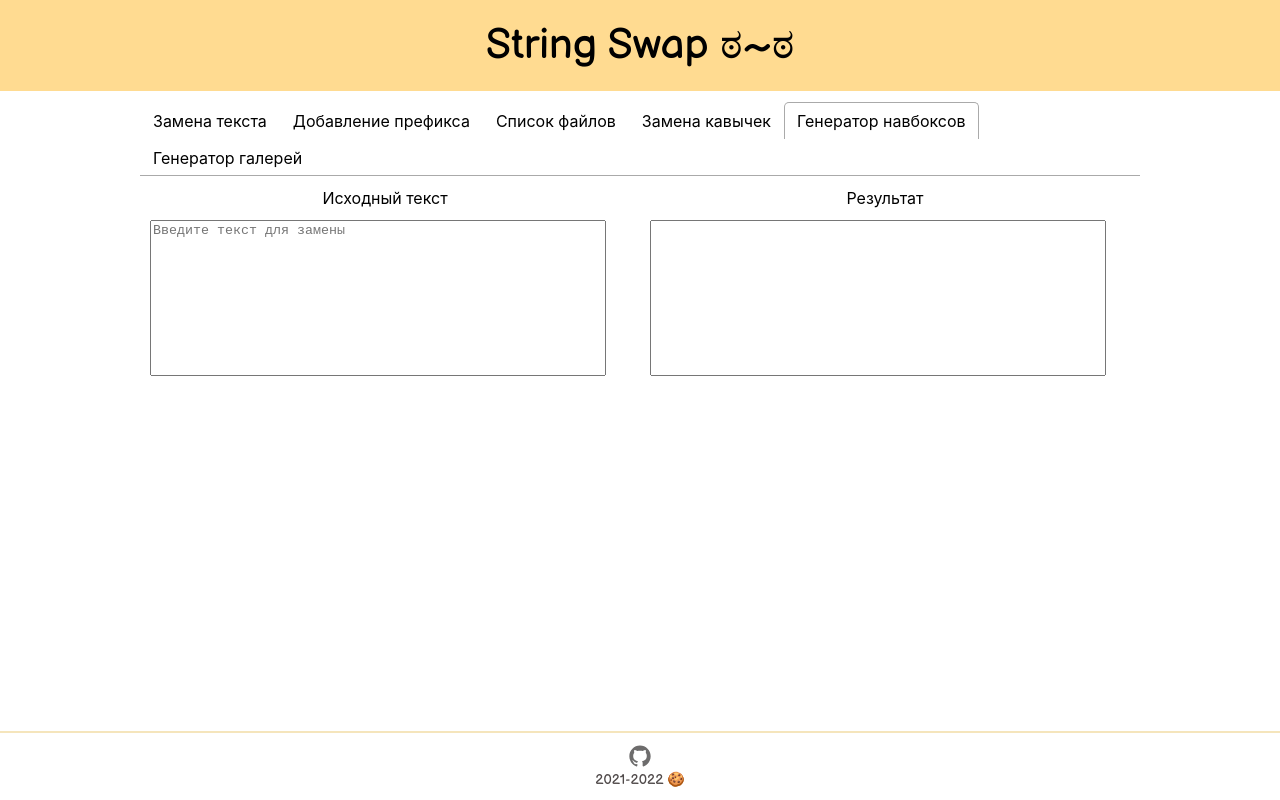
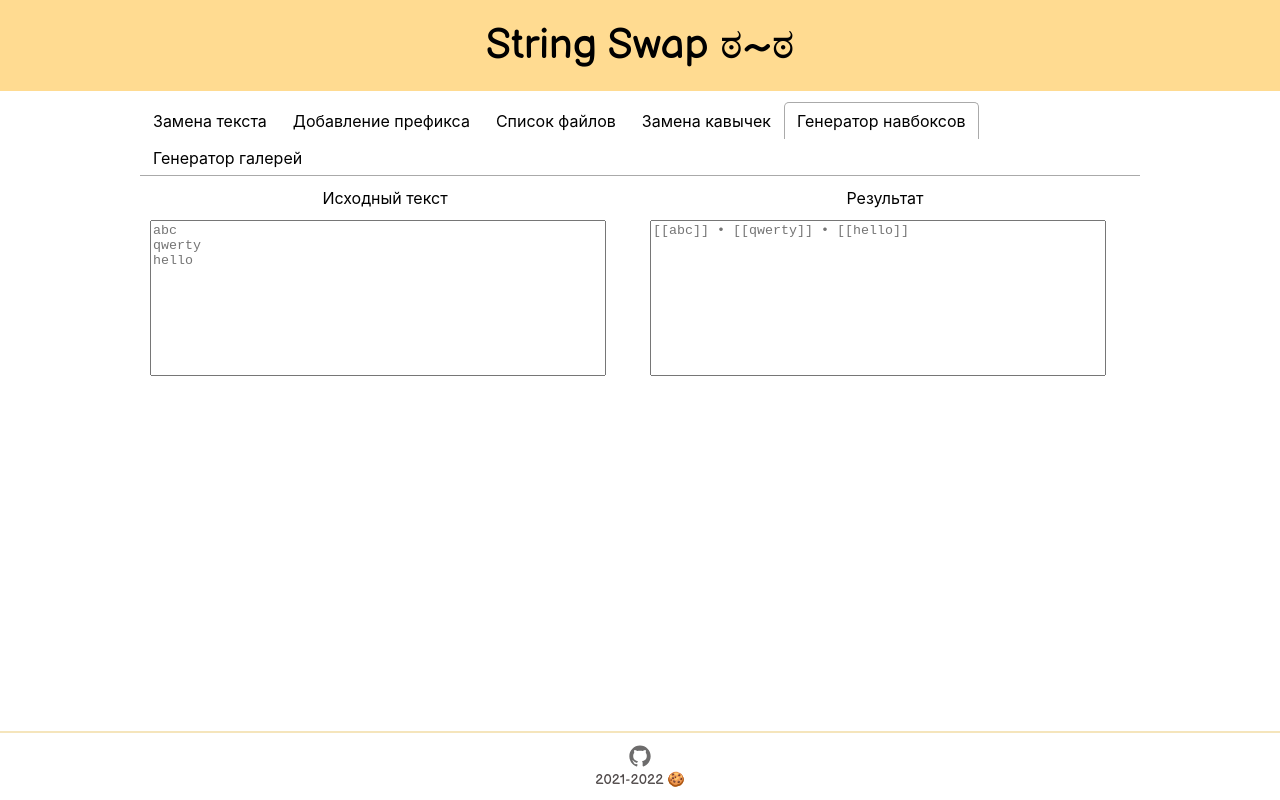
Before and after one commit to DoubleCookies/StringSwapWeb, a React (Create React App) app: page / in a window 1280 px wide. Both pictures are taken after a click on the tab "Генератор навбоксов". Built offline with nearby package versions, Linux system fonts and the light colour scheme.

Commit message:
refactor 2 components

```diff
--- a/src/components/galleryGenerator/GalleryGenerator.tsx
+++ b/src/components/galleryGenerator/GalleryGenerator.tsx
@@ -1,7 +1,7 @@
 import React from "react";
 
 interface MyState {
-  name: string,
+  fileName: string,
   startNumber: number,
   finishNumber: number,
   extension: string,
@@ -13,7 +13,7 @@ class GalleryGenerator extends React.Component<{}, MyState> {
     super(props);
 
     this.state = {
-      name: '',
+      fileName: '',
       startNumber: 0,
       finishNumber: 0,
       extension: '',
@@ -22,7 +22,7 @@ class GalleryGenerator extends React.Component<{}, MyState> {
   }
 
   render() {
-    const {name, extension, finishValue} = this.state;
+    const { finishValue } = this.state;
     return (
       <form>
         <div style={{ display: 'flex', flexDirection: 'row' }}>
@@ -32,32 +32,41 @@ class GalleryGenerator extends React.Component<{}, MyState> {
               <input className="form-input"
                      onChange={this.updateName.bind(this)}
                      type="text"
-                     value={name}/>
+                     placeholder="fileName"
+              />
               <br/>
               <label>Старт. номер</label>
               <input className="form-input"
                      onChange={this.updateStartNumber.bind(this)}
                      type="text"
+                     placeholder="1"
               />
               <br/>
               <label>Фин. номер</label>
               <input className="form-input"
                      onChange={this.updateFinishNumber.bind(this)}
                      type="text"
+                     placeholder="3"
               />
               <br/>
               <label>Расширение</label>
               <input className="form-input"
                      onChange={this.updateExtension.bind(this)}
                      type="text"
-                     value={extension}/>
+                     placeholder="jpg"
+              />
             </div>
           </div>
           <div style={{ flexDirection: 'column', flexBasis: '50%' }}>
             <label className="form-label">
               Результат
             </label>
-            <textarea className="form-text-area" value={finishValue} readOnly={true} rows={10}/>
+            <textarea className="form-text-area"
+                      value={finishValue}
+                      readOnly={true}
+                      rows={10}
+                      placeholder="fileName 1.jpg&#10;fileName 2.jpg&#10;fileName 3.jpg"
+            />
           </div>
         </div>
       </form>
@@ -66,13 +75,13 @@ class GalleryGenerator extends React.Component<{}, MyState> {
 
   private async updateName(event: any) {
     await this.setState({
-      name: event.target.value
+      fileName: event.target.value
     });
     this.replaceText();
   }
 
   private async updateStartNumber(event: any) {
-    this.setState({
+    await this.setState({
       startNumber: event.target.value
     });
     this.replaceText();
@@ -93,13 +102,13 @@ class GalleryGenerator extends React.Component<{}, MyState> {
   }
 
   private replaceText() {
-    const { name, startNumber, finishNumber, extension } = this.state;
-    if (name.length === 0 || !startNumber || !finishNumber || extension.length === 0) {
+    const { fileName, startNumber, finishNumber, extension } = this.state;
+    if (fileName.length === 0 || !startNumber || !finishNumber || extension.length === 0) {
       return;
     }
     let resultString = '';
     for (let i = startNumber; i < finishNumber; i++) {
-      resultString += name.trim() + ' ' + i + '.' + extension + '\n';
+      resultString += fileName.trim() + ' ' + i + '.' + extension + '\n';
     }
     this.setState({
       finishValue: resultString
--- a/src/components/navboxGenerator/NavboxGenerator.tsx
+++ b/src/components/navboxGenerator/NavboxGenerator.tsx
@@ -16,7 +16,7 @@ class NavboxGenerator extends React.Component<{}, MyState> {
   }
 
   render() {
-    const {finishValue} = this.state;
+    const { finishValue } = this.state;
     return (
       <form>
         <div style={{ display: 'flex', flexDirection: 'row' }}>
@@ -25,7 +25,7 @@ class NavboxGenerator extends React.Component<{}, MyState> {
               Исходный текст
             </label>
             <textarea className="form-text-area"
-                      placeholder="Введите текст для замены"
+                      placeholder="abc&#10;qwerty&#10;hello"
                       onChange={this.updateStartValue.bind(this)}
                       rows={10}/>
           </div>
@@ -33,7 +33,12 @@ class NavboxGenerator extends React.Component<{}, MyState> {
             <label className="form-label">
               Результат
             </label>
-            <textarea className="form-text-area" value={finishValue} readOnly={true} rows={10}/>
+            <textarea className="form-text-area"
+                      value={finishValue}
+                      readOnly={true}
+                      rows={10}
+                      placeholder="[[abc]] • [[qwerty]] • [[hello]]"
+            />
           </div>
         </div>
       </form>
```
